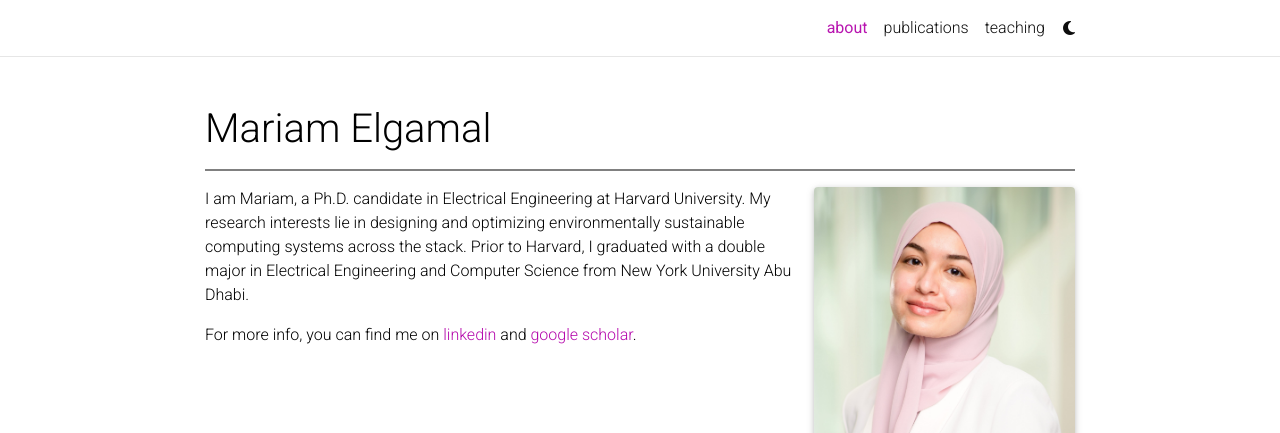
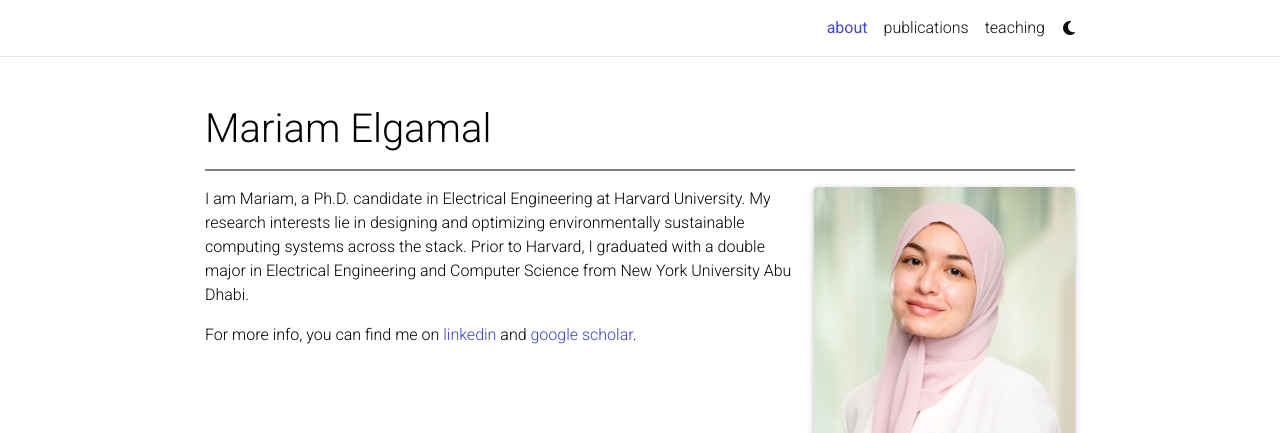
Before and after one commit to mariamelgamal/mariamelgamal.github.io, a Jekyll site: the page built from _pages/about.md, in a window 1280 px wide. Shown: the top 433 px of the page. Built offline with Jekyll 4.4.1, drawn with Linux system fonts in a browser that asks for light colours; full-size pictures stand in for the smaller copies a plugin makes; comment, search, counter and statistics services are not loaded; a style sheet for code colours, icons or effects is not loaded.

Commit message:
Update _themes.scss

```diff
--- a/_sass/_themes.scss
+++ b/_sass/_themes.scss
@@ -7,8 +7,8 @@
   --global-code-bg-color: #{$code-bg-color-light};
   --global-text-color: #{$black-color};
   --global-text-color-light: #{$grey-color};
-  --global-theme-color: #{$purple-color};
-  --global-hover-color: #{$purple-color};
+  --global-theme-color: #3741D6;
+  --global-hover-color: #3741D6;
   --global-hover-text-color: #{$white-color};
   --global-footer-bg-color: #{$grey-color-dark};
   --global-footer-text-color: #{$grey-color-light};
```
